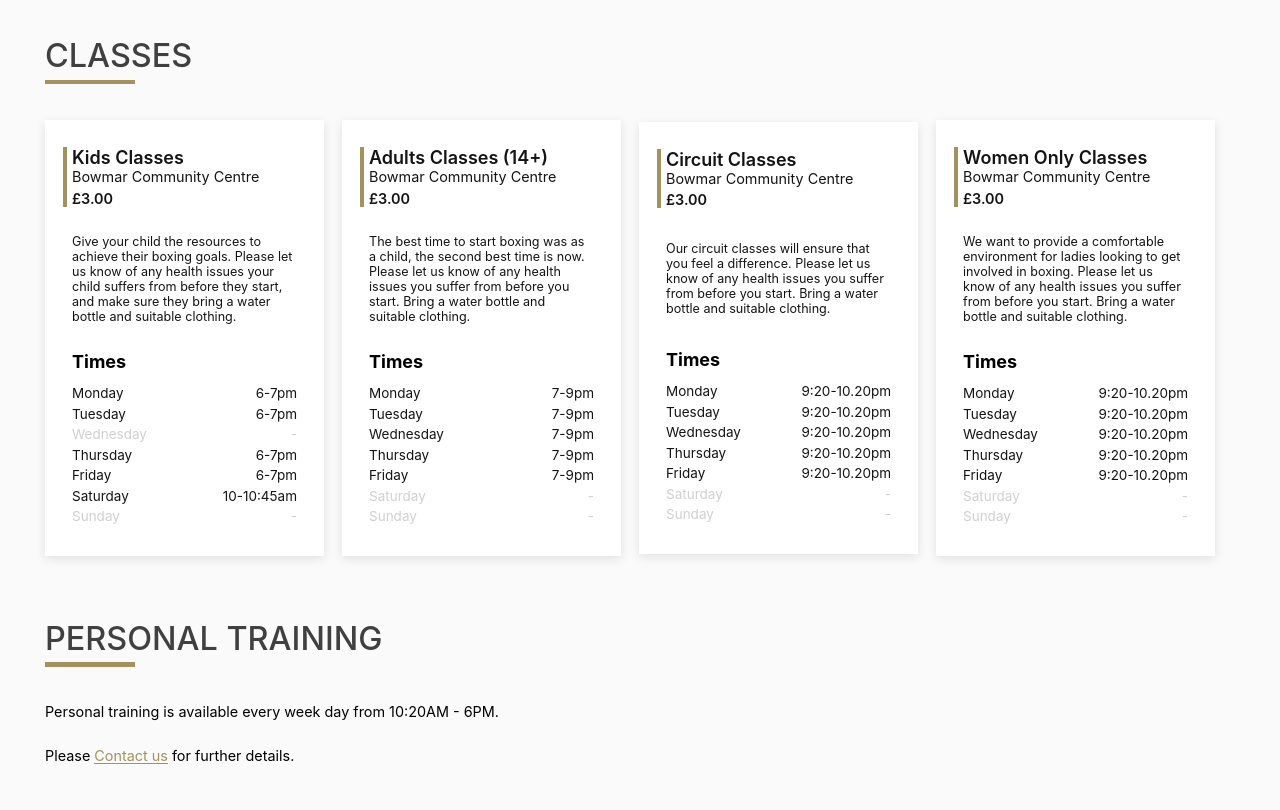
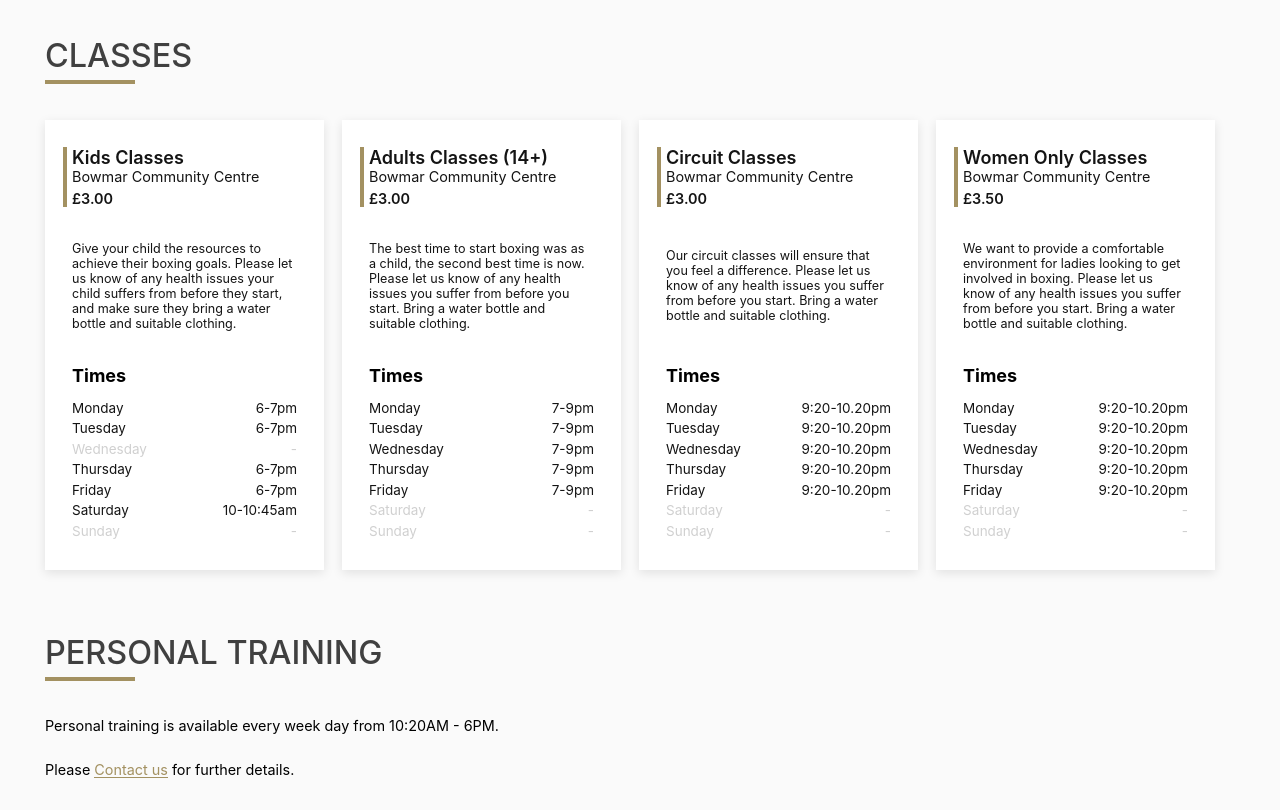
Before and after one commit to danielpriestley/alloa-boxing-club, a Django app: page /classes in a window 1280 px wide. Shown: the part 144-954 px from the top of the page. Run offline with Django 3.2, Linux system fonts and the light colour scheme; some web fonts are replaced.

Commit message:
fixed height issues and pricing issues

```diff
--- a/blog/static/css/style.css
+++ b/blog/static/css/style.css
@@ -1853,7 +1853,7 @@ input[type=checkbox]:checked + .left-nav-link {
   padding: 3rem;
   margin-right: 2rem;
   margin-bottom: 2rem;
-  min-height: 42rem;
+  min-height: 44rem;
   display: flex;
   flex-direction: column;
   justify-content: space-between;
--- a/blog/templates/blog/classes.html
+++ b/blog/templates/blog/classes.html
@@ -127,7 +127,7 @@
                 <h1 class="class-type">Women Only Classes</h1>
                 <div class="class-info">
                     <h1 class="class-location">Bowmar Community Centre</h1>
-                    <h1 class="class-price">£3.00</h1>
+                    <h1 class="class-price">£3.50</h1>
                 </div>
             </div>
             <p class="class-description">We want to provide a comfortable environment for ladies looking to get
```
